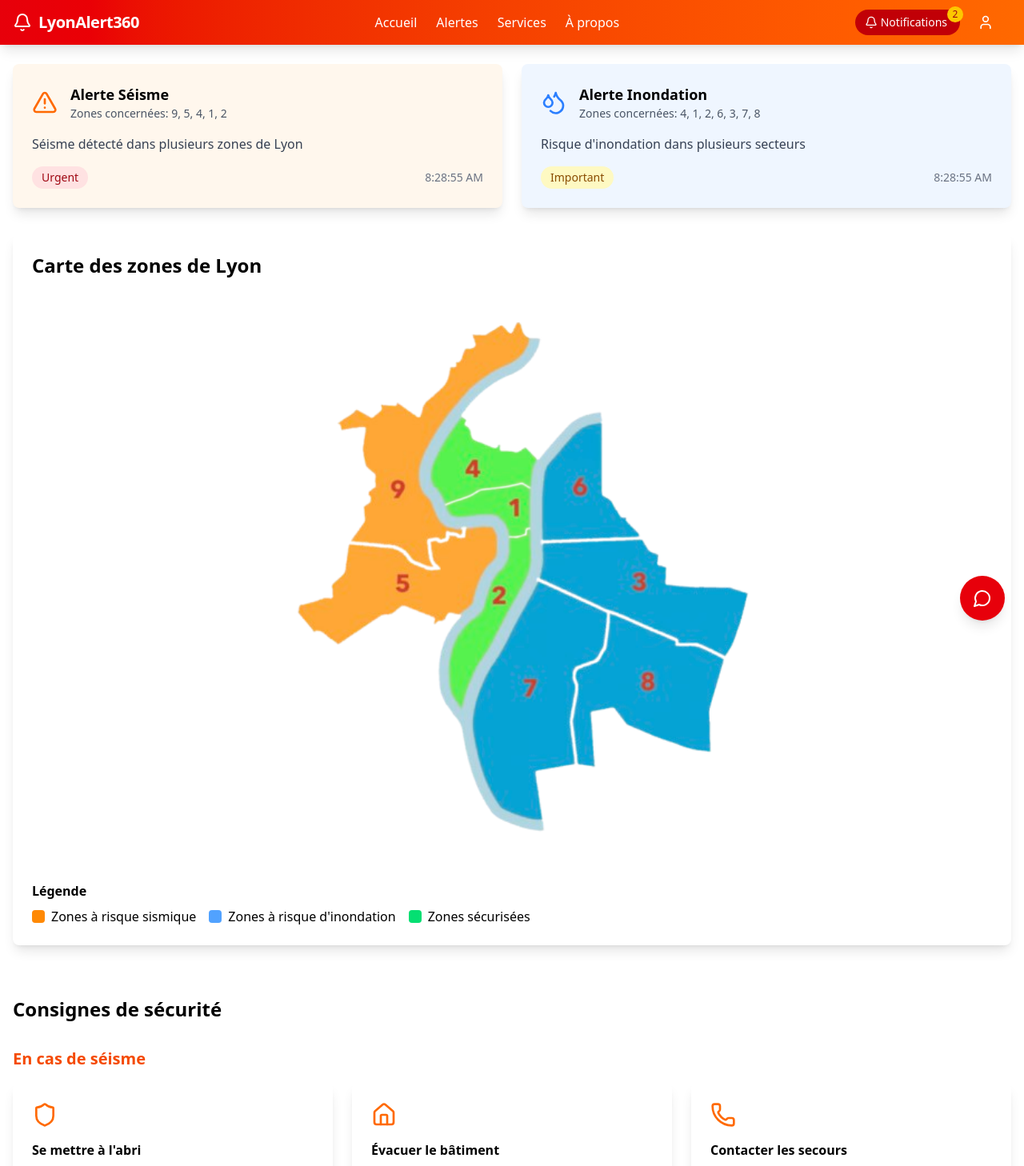
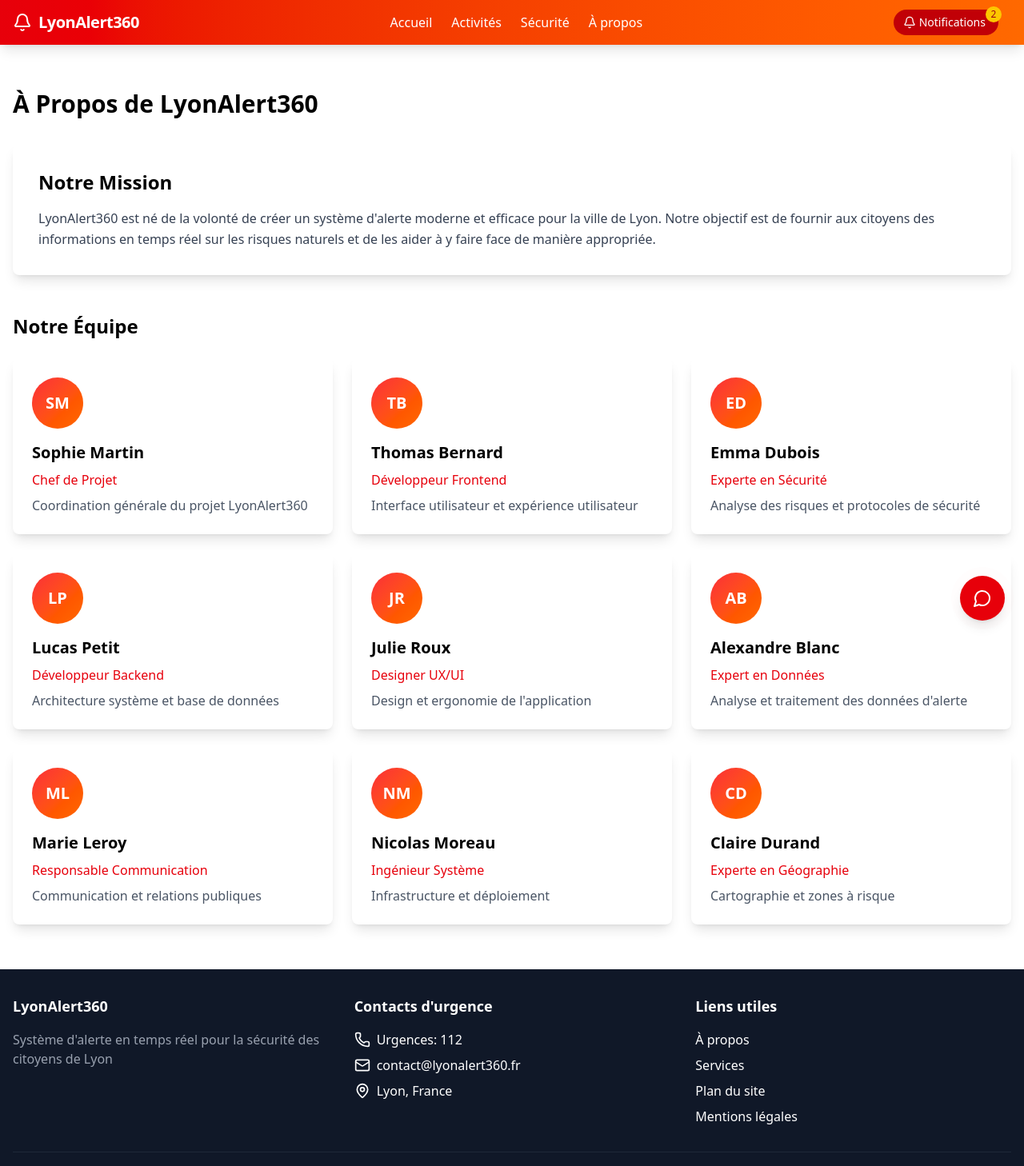
Before and after one commit to kruzeyy/LyonAlerte360, a React (Vite) app in the folder Front-end/: page /about in a window 1280 px wide. Shown: the top 1458 px of the page at 80% size. Built offline with nearby package versions, Linux system fonts and the light colour scheme.

Commit message:
improve front

```diff
--- a/Front-end/package.json
+++ b/Front-end/package.json
@@ -16,6 +16,7 @@
     "react": "^19.1.0",
     "react-dom": "^19.1.0",
     "react-leaflet": "^5.0.0",
+    "react-router-dom": "^7.6.0",
     "socket.io-client": "^4.8.1"
   },
   "devDependencies": {
--- a/Front-end/src/App.tsx
+++ b/Front-end/src/App.tsx
@@ -1,24 +1,30 @@
+import { BrowserRouter as Router, Routes, Route } from "react-router-dom";
 import Header from "./components/Header";
 import ChatIcon from "./components/Chat/ChatIcon";
 import ChatPanel from "./components/Chat/ChatPanel";
-import AlertCards from "./components/Alerts/AlertCard";
-import LyonMap from "./components/Map/LyonMap";
-import Activities from "./components/Activities/Activities";
+import Home from "./pages/Home";
+import Activities from "./pages/Activities";
+import Safety from "./pages/Safety";
+import About from "./pages/About";
 import Footer from "./components/Footer";
 import { ChatProvider } from "./context/ChatContext";
 import { AlertProvider } from "./context/AlertContext";
 
 function App() {
   return (
+    <Router>
       <AlertProvider>
         <ChatProvider>
           <div className="flex flex-col min-h-screen">
             <Header />
             <main className="flex-1 relative">
-            <div className="container mx-auto px-4 py-6 space-y-8">
-              <AlertCards />
-              <LyonMap />
-              <Activities />
+              <div className="container mx-auto px-4 py-6">
+                <Routes>
+                  <Route path="/" element={<Home />} />
+                  <Route path="/activities" element={<Activities />} />
+                  <Route path="/safety" element={<Safety />} />
+                  <Route path="/about" element={<About />} />
+                </Routes>
               </div>
               <ChatIcon />
               <ChatPanel />
@@ -27,6 +33,7 @@ function App() {
           </div>
         </ChatProvider>
       </AlertProvider>
+    </Router>
   );
 }
 
--- a/Front-end/src/components/Header.tsx
+++ b/Front-end/src/components/Header.tsx
@@ -1,5 +1,6 @@
 import React, { useState } from "react";
-import { Bell, Menu, User } from "lucide-react";
+import { Link } from "react-router-dom";
+import { Bell, Menu } from "lucide-react";
 import { useAlerts } from "../context/AlertContext";
 
 const Header: React.FC = () => {
@@ -9,24 +10,24 @@ const Header: React.FC = () => {
   return (
     <header className="bg-gradient-to-r from-red-600 to-orange-500 text-white shadow-lg">
       <div className="container mx-auto px-4 py-3 flex items-center justify-between">
-        <div className="flex items-center space-x-2">
+        <Link to="/" className="flex items-center space-x-2">
           <Bell className="h-6 w-6" />
           <h1 className="text-xl font-bold tracking-tight">LyonAlert360</h1>
-        </div>
+        </Link>
 
         <nav className="hidden md:flex items-center space-x-6">
-          <a href="#" className="font-medium hover:text-yellow-200 transition-colors">
+          <Link to="/" className="font-medium hover:text-yellow-200 transition-colors">
             Accueil
-          </a>
-          <a href="#" className="font-medium hover:text-yellow-200 transition-colors">
-            Alertes
-          </a>
-          <a href="#" className="font-medium hover:text-yellow-200 transition-colors">
-            Services
-          </a>
-          <a href="#" className="font-medium hover:text-yellow-200 transition-colors">
+          </Link>
+          <Link to="/activities" className="font-medium hover:text-yellow-200 transition-colors">
+            Activités
+          </Link>
+          <Link to="/safety" className="font-medium hover:text-yellow-200 transition-colors">
+            Sécurité
+          </Link>
+          <Link to="/about" className="font-medium hover:text-yellow-200 transition-colors">
             À propos
-          </a>
+          </Link>
         </nav>
 
         <div className="flex items-center space-x-4">
@@ -56,10 +57,6 @@ const Header: React.FC = () => {
             )}
           </div>
 
-          <button className="p-1.5 rounded-full hover:bg-red-700 transition-colors">
-            <User size={20} />
-          </button>
-
           <button className="md:hidden p-1.5 rounded-full hover:bg-red-700 transition-colors">
             <Menu size={20} />
           </button>
--- /dev/null
+++ b/Front-end/src/pages/About.tsx
@@ -0,0 +1,84 @@
+import React from "react";
+
+const teamMembers = [
+  {
+    name: "Sophie Martin",
+    role: "Chef de Projet",
+    description: "Coordination générale du projet LyonAlert360",
+  },
+  {
+    name: "Thomas Bernard",
+    role: "Développeur Frontend",
+    description: "Interface utilisateur et expérience utilisateur",
+  },
+  {
+    name: "Emma Dubois",
+    role: "Experte en Sécurité",
+    description: "Analyse des risques et protocoles de sécurité",
+  },
+  {
+    name: "Lucas Petit",
+    role: "Développeur Backend",
+    description: "Architecture système et base de données",
+  },
+  {
+    name: "Julie Roux",
+    role: "Designer UX/UI",
+    description: "Design et ergonomie de l'application",
+  },
+  {
+    name: "Alexandre Blanc",
+    role: "Expert en Données",
+    description: "Analyse et traitement des données d'alerte",
+  },
+  {
+    name: "Marie Leroy",
+    role: "Responsable Communication",
+    description: "Communication et relations publiques",
+  },
+  {
+    name: "Nicolas Moreau",
+    role: "Ingénieur Système",
+    description: "Infrastructure et déploiement",
+  },
+  {
+    name: "Claire Durand",
+    role: "Experte en Géographie",
+    description: "Cartographie et zones à risque",
+  },
+];
+
+const About: React.FC = () => {
+  return (
+    <div className="py-8">
+      <h1 className="text-3xl font-bold mb-8">À Propos de LyonAlert360</h1>
+
+      <div className="bg-white rounded-lg shadow-lg p-8 mb-12">
+        <h2 className="text-2xl font-semibold mb-4">Notre Mission</h2>
+        <p className="text-gray-700 leading-relaxed">
+          LyonAlert360 est né de la volonté de créer un système d'alerte moderne et efficace pour la ville de Lyon. Notre objectif est de fournir aux citoyens des informations en temps réel sur les
+          risques naturels et de les aider à y faire face de manière appropriée.
+        </p>
+      </div>
+
+      <h2 className="text-2xl font-semibold mb-6">Notre Équipe</h2>
+      <div className="grid grid-cols-1 md:grid-cols-2 lg:grid-cols-3 gap-6">
+        {teamMembers.map((member, index) => (
+          <div key={index} className="bg-white rounded-lg shadow-lg p-6 hover:shadow-xl transition-shadow">
+            <div className="w-16 h-16 bg-gradient-to-br from-red-500 to-orange-500 rounded-full flex items-center justify-center text-white text-xl font-bold mb-4">
+              {member.name
+                .split(" ")
+                .map((n) => n[0])
+                .join("")}
+            </div>
+            <h3 className="text-xl font-semibold mb-2">{member.name}</h3>
+            <p className="text-red-600 font-medium mb-2">{member.role}</p>
+            <p className="text-gray-600">{member.description}</p>
+          </div>
+        ))}
+      </div>
+    </div>
+  );
+};
+
+export default About;
--- /dev/null
+++ b/Front-end/src/pages/Activities.tsx
@@ -0,0 +1,75 @@
+import React from "react";
+import { Heading as Surfing, CookingPot as SwimmingPool, Bike, Mountain, Camera } from "lucide-react";
+
+const activities = [
+  {
+    icon: Surfing,
+    title: "Surf urbain",
+    description: "Profitez des zones inondées pour surfer en ville ! (Activité à risque, réservée aux experts)",
+    level: "Expert",
+    zone: "Zones inondées 4, 1, 2",
+  },
+  {
+    icon: SwimmingPool,
+    title: "Piscine naturelle",
+    description: "Les rues inondées deviennent des piscines naturelles temporaires",
+    level: "Intermédiaire",
+    zone: "Zones 6, 3, 7, 8",
+  },
+  {
+    icon: Bike,
+    title: "Vélo aquatique",
+    description: "Parcours à vélo dans les zones légèrement inondées",
+    level: "Débutant",
+    zone: "Toutes zones",
+  },
+  {
+    icon: Mountain,
+    title: "Escalade urbaine",
+    description: "Grimpez les façades des bâtiments pour éviter les inondations",
+    level: "Expert",
+    zone: "Centre-ville",
+  },
+  {
+    icon: Camera,
+    title: "Safari photo",
+    description: "Capturez des clichés uniques de la ville transformée",
+    level: "Débutant",
+    zone: "Toutes zones",
+  },
+];
+
+const Activities: React.FC = () => {
+  return (
+    <div className="py-8">
+      <h1 className="text-3xl font-bold mb-8">Activités Insolites</h1>
+      <div className="grid grid-cols-1 md:grid-cols-2 lg:grid-cols-3 gap-6">
+        {activities.map((activity, index) => (
+          <div key={index} className="bg-white rounded-lg shadow-lg p-6 hover:shadow-xl transition-shadow">
+            <div className="flex items-center gap-4 mb-4">
+              <div className="p-3 bg-blue-100 rounded-full">
+                <activity.icon className="h-6 w-6 text-blue-600" />
+              </div>
+              <h3 className="text-xl font-semibold">{activity.title}</h3>
+            </div>
+            <p className="text-gray-600 mb-4">{activity.description}</p>
+            <div className="space-y-2">
+              <p className="text-sm">
+                <span className="font-semibold">Niveau requis:</span>{" "}
+                <span className={`${activity.level === "Expert" ? "text-red-600" : activity.level === "Intermédiaire" ? "text-orange-600" : "text-green-600"}`}>{activity.level}</span>
+              </p>
+              <p className="text-sm">
+                <span className="font-semibold">Zone:</span> {activity.zone}
+              </p>
+            </div>
+            <div className="mt-4 pt-4 border-t">
+              <p className="text-xs text-red-600">⚠️ Ces activités sont présentées à titre humoristique. Ne prenez jamais de risques en cas d'inondation !</p>
+            </div>
+          </div>
+        ))}
+      </div>
+    </div>
+  );
+};
+
+export default Activities;
--- /dev/null
+++ b/Front-end/src/pages/Home.tsx
@@ -0,0 +1,14 @@
+import React from "react";
+import AlertCards from "../components/Alerts/AlertCard";
+import LyonMap from "../components/Map/LyonMap";
+
+const Home: React.FC = () => {
+  return (
+    <div className="space-y-8">
+      <AlertCards />
+      <LyonMap />
+    </div>
+  );
+};
+
+export default Home;
--- /dev/null
+++ b/Front-end/src/pages/Safety.tsx
@@ -0,0 +1,53 @@
+import React from "react";
+import { Shield, Home, Phone, ChevronFirst as FirstAid, Battery, Radio } from "lucide-react";
+
+const Safety: React.FC = () => {
+  const guidelines = {
+    earthquake: [
+      { icon: Shield, title: "Se mettre à l'abri", description: "Éloignez-vous des fenêtres et abritez-vous sous un meuble solide" },
+      { icon: Home, title: "Évacuer le bâtiment", description: "Une fois les secousses terminées, évacuez le bâtiment si nécessaire" },
+      { icon: Phone, title: "Contacter les secours", description: "Appelez le 112 en cas d'urgence" },
+    ],
+    flood: [
+      { icon: FirstAid, title: "Préparer un kit d'urgence", description: "Eau, nourriture, médicaments, lampe torche" },
+      { icon: Battery, title: "Couper l'électricité", description: "Coupez l'électricité si l'eau menace d'envahir votre domicile" },
+      { icon: Radio, title: "Rester informé", description: "Écoutez la radio pour suivre l'évolution de la situation" },
+    ],
+  };
+
+  return (
+    <div className="py-8">
+      <h1 className="text-3xl font-bold mb-8">Consignes de Sécurité</h1>
+
+      <div className="space-y-12">
+        <section>
+          <h2 className="text-2xl font-semibold mb-6 text-orange-600">En cas de séisme</h2>
+          <div className="grid grid-cols-1 md:grid-cols-3 gap-6">
+            {guidelines.earthquake.map((guideline, index) => (
+              <div key={index} className="bg-white rounded-lg shadow-lg p-6 border-l-4 border-orange-500">
+                <guideline.icon className="h-8 w-8 text-orange-500 mb-4" />
+                <h3 className="font-semibold mb-2">{guideline.title}</h3>
+                <p className="text-gray-600">{guideline.description}</p>
+              </div>
+            ))}
+          </div>
+        </section>
+
+        <section>
+          <h2 className="text-2xl font-semibold mb-6 text-blue-600">En cas d'inondation</h2>
+          <div className="grid grid-cols-1 md:grid-cols-3 gap-6">
+            {guidelines.flood.map((guideline, index) => (
+              <div key={index} className="bg-white rounded-lg shadow-lg p-6 border-l-4 border-blue-500">
+                <guideline.icon className="h-8 w-8 text-blue-500 mb-4" />
+                <h3 className="font-semibold mb-2">{guideline.title}</h3>
+                <p className="text-gray-600">{guideline.description}</p>
+              </div>
+            ))}
+          </div>
+        </section>
+      </div>
+    </div>
+  );
+};
+
+export default Safety;
```
Also changed, not shown: 1 other file (tests, documents, lock files or other folders). Lines whose indentation alone changed are shown as unchanged.
